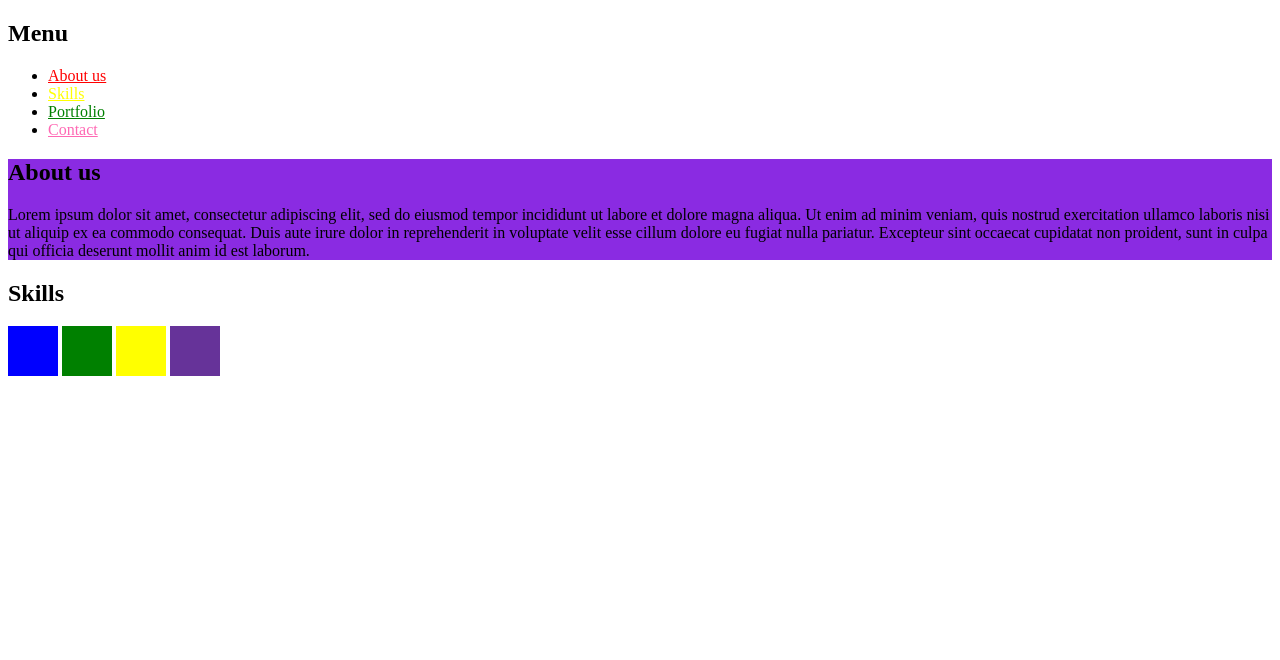
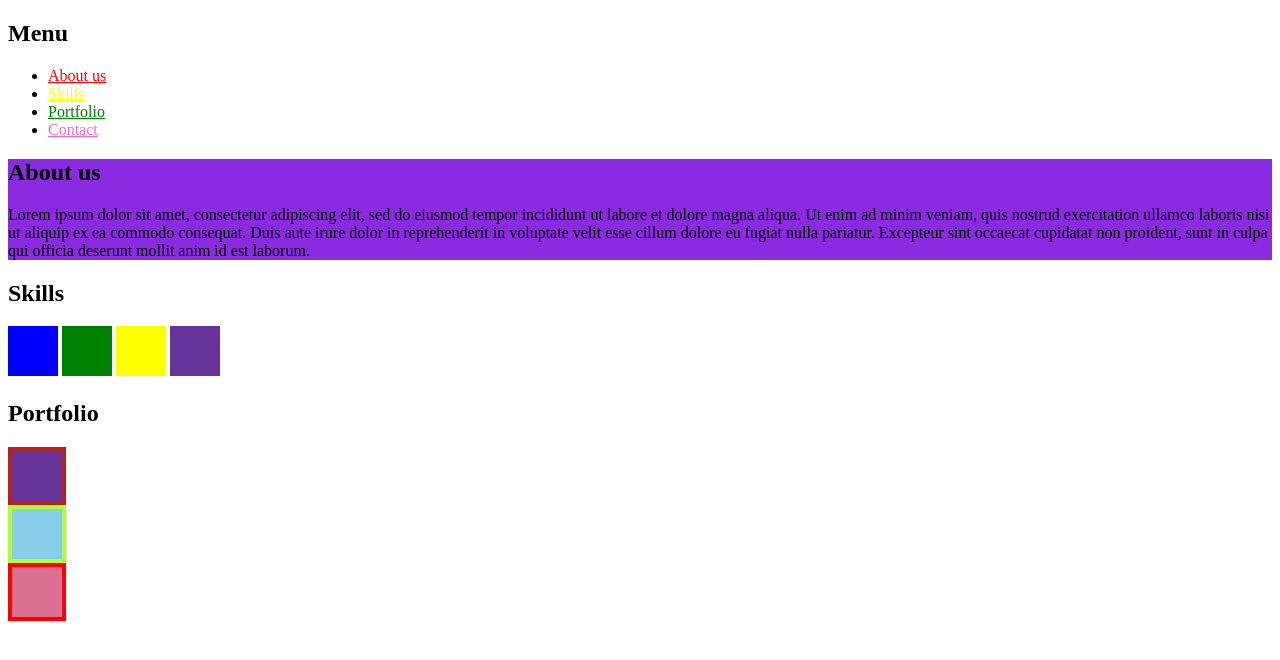
Before and after one commit to karinasm/git-zadania, a plain HTML site: page zadanie_15/index.html in a window 1280 px wide. Drawn offline with Linux system fonts and the light colour scheme.

Commit message:
sekcja portfolio

```diff
--- a/zadanie_15/css/style.css
+++ b/zadanie_15/css/style.css
@@ -37,3 +37,21 @@
     background-color: rebeccapurple;
     display: inline-block;
 }
+#kwadrat_1{
+    height: 50px;
+    width: 50px;
+    background-color: rebeccapurple;
+    border: 4px solid firebrick;
+}
+#kwadrat_2{
+    height: 50px;
+    width: 50px;
+    background-color: skyblue;
+    border: 4px solid greenyellow;
+}
+#kwadrat_3{
+    height: 50px;
+    width: 50px;
+    background-color: palevioletred;
+    border: 4px solid red;
+}
--- a/zadanie_15/index.html
+++ b/zadanie_15/index.html
@@ -31,5 +31,13 @@
         <div id="kwadrat3"></div>
         <div id="kwadrat4"></div>
     </section>
+    <section id="portfolio">
+        <header>
+            <h2>Portfolio</h2>
+        </header>
+        <div id="kwadrat_1"></div>
+        <div id="kwadrat_2"></div>
+        <div id="kwadrat_3"></div>
+    </section>
 </body>
 </html>
```
